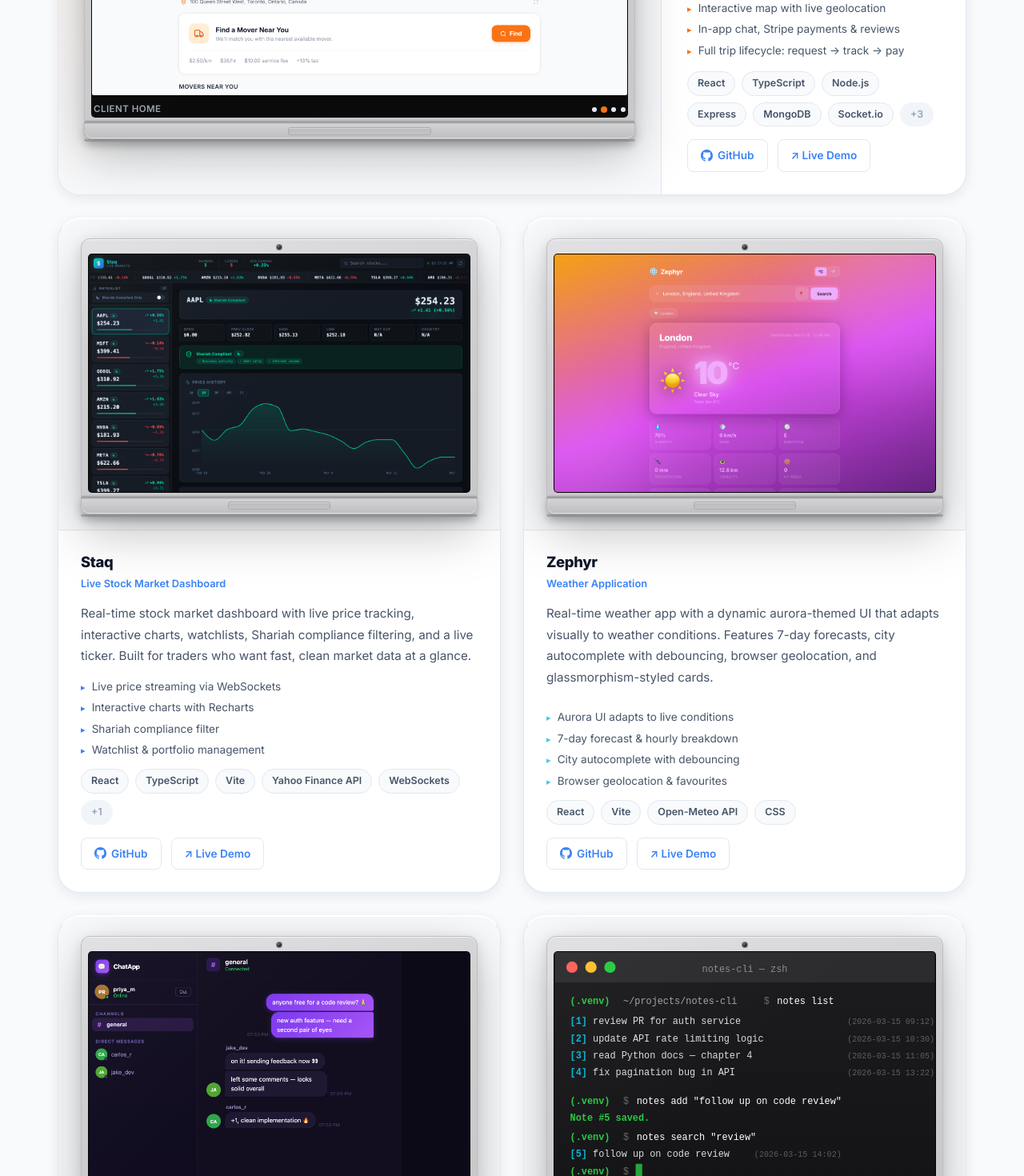
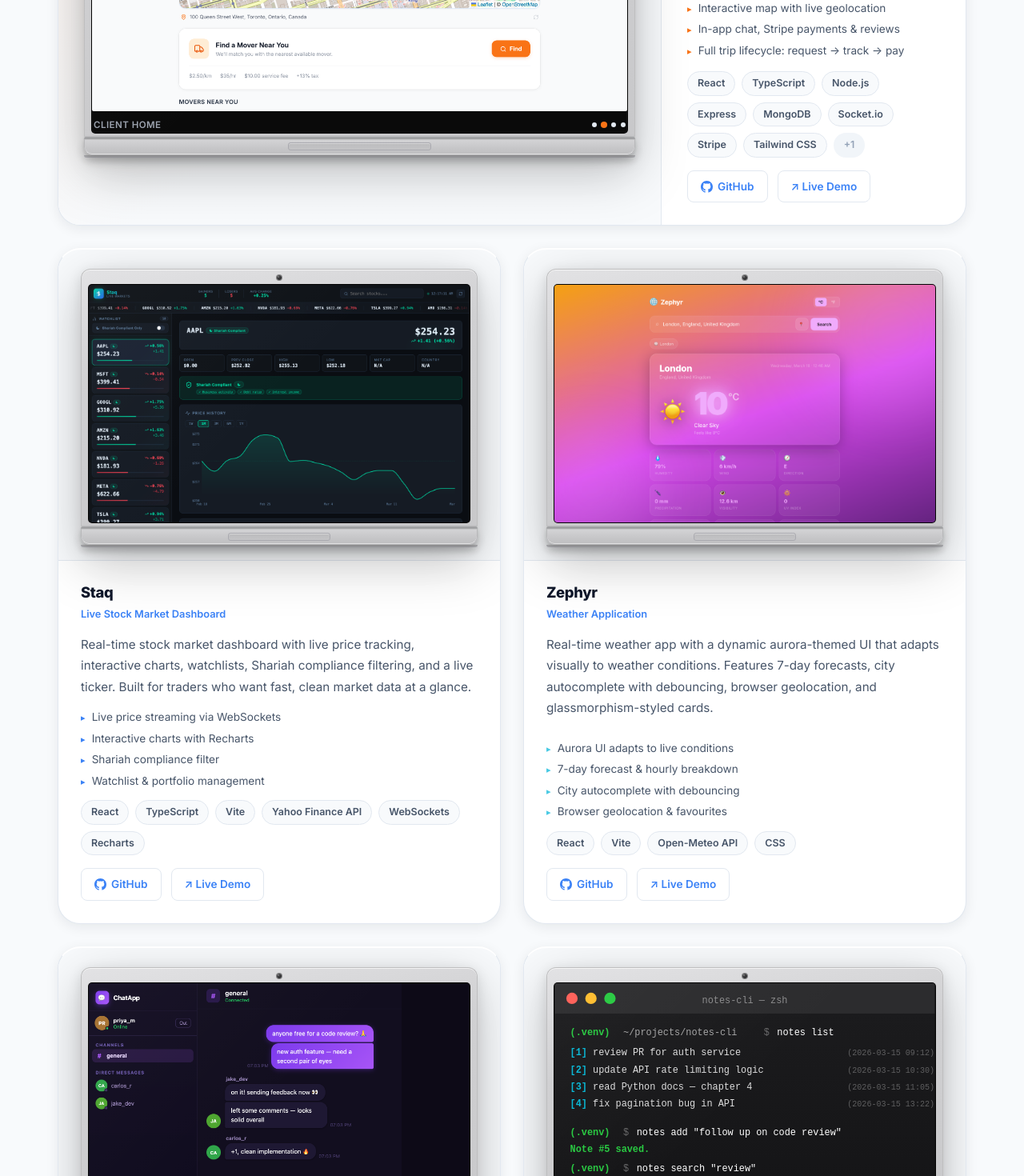
Before and after one commit to sanihaseeb/portfolio, a React (Vite) app in the folder client/: page / in a window 1280 px wide. Shown: the part 3220-4690 px from the top of the page at 80% size. Built offline with nearby package versions, Linux system fonts and the light colour scheme.

Commit message:
Increase tech pills max: 8 for featured projects, 7 for regular projects

```diff
--- a/client/src/components/Projects.jsx
+++ b/client/src/components/Projects.jsx
@@ -97,7 +97,7 @@ export default function Projects() {
                   </ul>
                 )}
 
-                <TechPills tech={project.tech} max={6} />
+                <TechPills tech={project.tech} max={8} />
 
                 <div className="project-card-footer" style={{ padding: 0 }}>
                   <a href={project.github} target="_blank" rel="noreferrer" className="project-link">
@@ -146,7 +146,7 @@ export default function Projects() {
                   </ul>
                 )}
 
-                <TechPills tech={project.tech} />
+                <TechPills tech={project.tech} max={7} />
               </div>
 
               <div className="project-card-footer">
```
